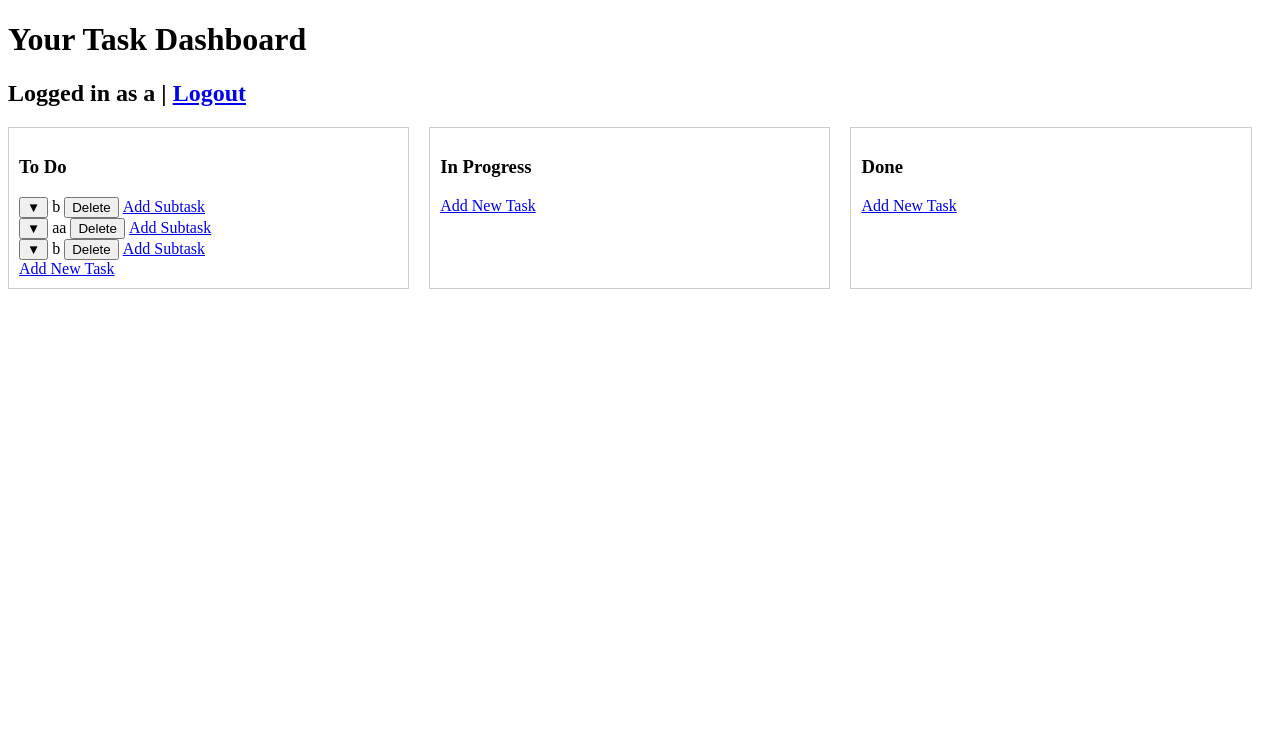
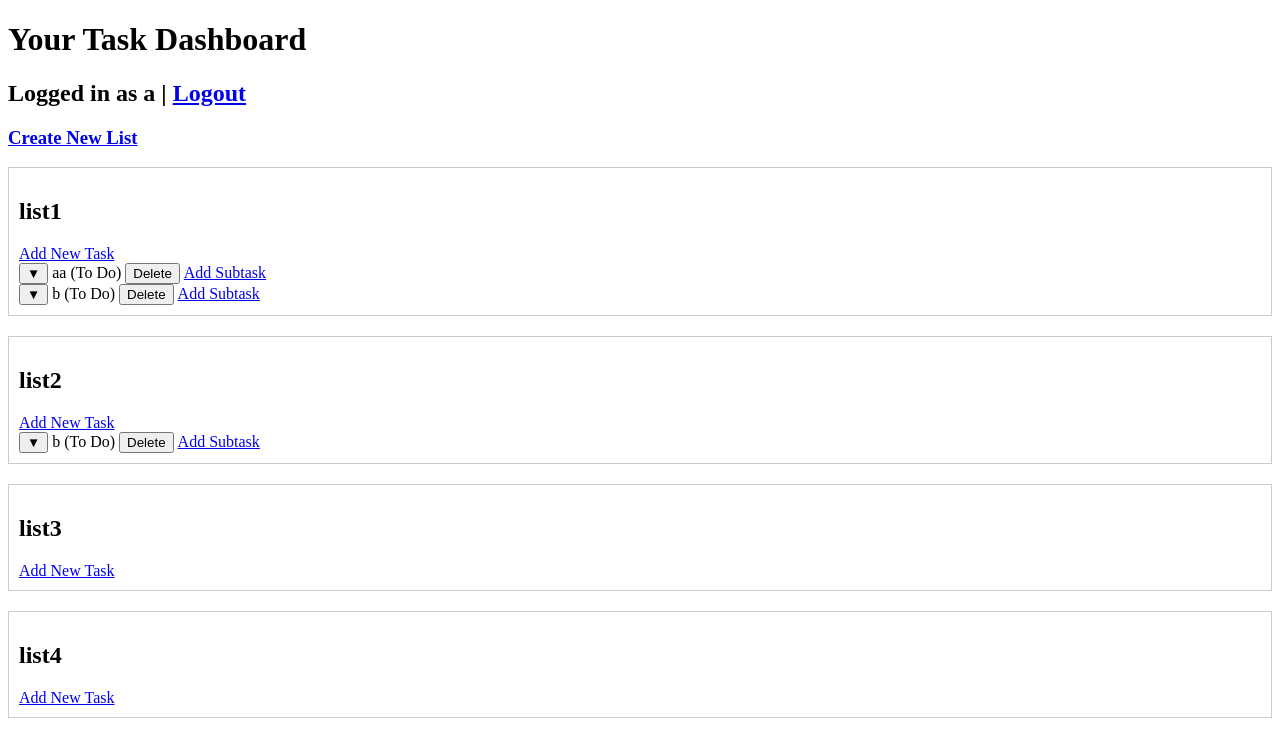
Before and after one commit to Taka0613/cs162_jinja, a Flask app: page / in a window 1280 px wide. Shown: the part 98-836 px from the top of the page. Before the commit the page ends 387 px from the top, so only its background shows below. Run offline with Flask 2, Linux system fonts and the light colour scheme; a user stored in the database is signed in; data comes from the database, SQL or seed files in the repository; both versions use the stored data as it was after the commit.

Commit message:
semifinal

```diff
--- a/app.py
+++ b/app.py
@@ -21,12 +21,13 @@ login_manager.init_app(app)
 login_manager.login_view = "login"
 
 
-# Models
 class User(db.Model, UserMixin):
     id = db.Column(db.Integer, primary_key=True)
     username = db.Column(db.String(150), nullable=False, unique=True)
     password_hash = db.Column(db.String(256), nullable=False)
-    task_groups = db.relationship("TaskGroup", backref="user", lazy=True)
+
+    # Update backref name to avoid conflict
+    task_groups = db.relationship("TaskGroup", backref="owner", lazy=True)
 
     def set_password(self, password):
         self.password_hash = generate_password_hash(password)
@@ -39,7 +40,9 @@ class TaskGroup(db.Model):
     id = db.Column(db.Integer, primary_key=True)
     title = db.Column(db.String(150), nullable=False)
     user_id = db.Column(db.Integer, db.ForeignKey("user.id"), nullable=False)
-    tasks = db.relationship("Task", backref="task_group", lazy=True)
+
+    # Use a unique backref name, like `task_group_tasks`
+    tasks = db.relationship("Task", backref="parent_group", lazy=True)
 
 
 class Task(db.Model):
@@ -47,13 +50,26 @@ class Task(db.Model):
     title = db.Column(db.String(150), nullable=False)
     status = db.Column(db.String(20), nullable=False, default="To Do")
     is_completed = db.Column(db.Boolean, default=False)
-    task_group_id = db.Column(db.Integer, db.ForeignKey("task_group.id"), nullable=True)
+    task_group_id = db.Column(
+        db.Integer, db.ForeignKey("task_group.id"), nullable=False
+    )
+
+    # Task now references `parent_group` instead of `task_group`
     parent_task_id = db.Column(db.Integer, db.ForeignKey("task.id"), nullable=True)
     subtasks = db.relationship(
         "Task", backref=db.backref("parent_task", remote_side=[id]), lazy=True
     )
     user_id = db.Column(db.Integer, db.ForeignKey("user.id"), nullable=False)
     user = db.relationship("User", backref="tasks")
+
+    @property
+    def get_depth(self):
+        depth = 1
+        parent = self.parent_task
+        while parent:
+            depth += 1
+            parent = parent.parent_task
+        return depth
 
 
 @login_manager.user_loader
@@ -98,6 +114,28 @@ def login():
     return render_template("login.html")
 
 
+@app.route("/create_task_group", methods=["GET", "POST"])
+@login_required
+def create_task_group():
+    if request.method == "POST":
+        title = request.form["title"]
+        # Check if the user already has a list with the same name
+        existing_group = TaskGroup.query.filter_by(
+            title=title, user_id=current_user.id
+        ).first()
+        if existing_group:
+            flash("A list with this name already exists.")
+            return redirect(url_for("create_task_group"))
+
+        new_group = TaskGroup(title=title, user_id=current_user.id)
+        db.session.add(new_group)
+        db.session.commit()
+        flash("New task group created successfully.")
+        return redirect(url_for("dashboard"))
+
+    return render_template("create_task_group.html")
+
+
 @app.route("/logout")
 @login_required
 def logout():
@@ -108,51 +146,42 @@ def logout():
 @app.route("/")
 @login_required
 def dashboard():
-    # Retrieve tasks categorized by status for the current user
-    categorized_tasks = {
-        "To Do": Task.query.filter_by(
-            status="To Do", parent_task_id=None, user_id=current_user.id
-        ).all(),
-        "In Progress": Task.query.filter_by(
-            status="In Progress", parent_task_id=None, user_id=current_user.id
-        ).all(),
-        "Done": Task.query.filter_by(
-            status="Done", parent_task_id=None, user_id=current_user.id
-        ).all(),
-    }
-    return render_template("dashboard.html", categorized_tasks=categorized_tasks)
+    task_groups = TaskGroup.query.filter_by(user_id=current_user.id).all()
+    return render_template("dashboard.html", task_groups=task_groups)
 
 
-@app.route("/add_task/<status>", methods=["GET", "POST"])
+@app.route("/task_groups/<int:group_id>/add_task", methods=["GET", "POST"])
 @login_required
-def add_task(status):
+def add_task(group_id):
+    task_group = TaskGroup.query.filter_by(id=group_id, user_id=current_user.id).first()
+    if not task_group:
+        flash("Task group not found or you don't have permission.")
+        return redirect(url_for("dashboard"))
+
     parent_task_id = request.args.get("parent_task_id")
-    if parent_task_id:
-        parent_task = Task.query.filter_by(
-            id=parent_task_id, user_id=current_user.id
-        ).first()
-        if not parent_task:
-            flash("Parent task not found.")
-            return redirect(url_for("dashboard"))
-    else:
-        parent_task = None
+    parent_task = (
+        Task.query.filter_by(id=parent_task_id, user_id=current_user.id).first()
+        if parent_task_id
+        else None
+    )
 
     if request.method == "POST":
         title = request.form["title"]
-        parent_task_id = request.form.get("parent_task_id")
-
-        # Create a new task and assign parent if it’s a subtask
+        status = request.form.get("status", "To Do")
         new_task = Task(
             title=title,
             status=status,
-            parent_task_id=parent_task_id if parent_task_id else None,
-            user_id=current_user.id,  # Associate the task with the current user
+            parent_task_id=parent_task.id if parent_task else None,
+            task_group_id=group_id,
+            user_id=current_user.id,
         )
         db.session.add(new_task)
         db.session.commit()
         return redirect(url_for("dashboard"))
 
-    return render_template("add_task.html", status=status, parent_task=parent_task)
+    return render_template(
+        "add_task.html", task_group=task_group, parent_task=parent_task
+    )
 
 
 @app.route("/tasks/<int:task_id>/add_subtask", methods=["GET", "POST"])
@@ -163,6 +192,14 @@ def add_subtask(task_id):
         flash("Parent task not found or you don't have permission.")
         return redirect(url_for("dashboard"))
 
+    # Retrieve the task group from the parent task
+    task_group = parent_task.parent_group
+
+    # Check the depth of the parent task
+    if parent_task.get_depth >= 3:
+        flash("Cannot add more than 3 levels of subtasks.")
+        return redirect(url_for("dashboard"))
+
     if request.method == "POST":
         title = request.form["title"]
         status = request.form.get("status", parent_task.status)
@@ -170,14 +207,16 @@ def add_subtask(task_id):
             title=title,
             status=status,
             parent_task_id=task_id,
-            user_id=current_user.id,  # Associate with the current user
+            task_group_id=parent_task.task_group_id,
+            user_id=current_user.id,
         )
         db.session.add(new_task)
         db.session.commit()
         return redirect(url_for("dashboard"))
 
+    # Pass task_group to the template context
     return render_template(
-        "add_task.html", status=parent_task.status, parent_task=parent_task
+        "add_task.html", task_group=task_group, parent_task=parent_task
     )
 
 
--- a/templates/dashboard.html
+++ b/templates/dashboard.html
@@ -1,14 +1,18 @@
+<!-- templates/dashboard.html -->
 {% extends "base.html" %}
 {% block title %}Dashboard{% endblock %}
 
 {% macro render_subtasks(task) %}
 <div style="margin-left: 20px;">
     <button class="collapse-btn" onclick="toggleSubtasks({{ task.id }})">▼</button>
-    <span>{{ task.title }}</span>
+    <span>{{ task.title }} ({{ task.status }})</span>
     <form action="{{ url_for('delete_task', task_id=task.id) }}" method="POST" style="display: inline;">
         <button type="submit">Delete</button>
     </form>
-    <a href="{{ url_for('add_subtask', task_id=task.id) }}">Add Subtask</a>
+    {% if task.get_depth < 3 %} <a href="{{ url_for('add_subtask', task_id=task.id) }}">Add Subtask</a>
+        {% else %}
+        <span style="color: gray;">Max depth reached</span>
+        {% endif %}
 
         {% if task.subtasks %}
         <div class="subtasks" id="subtasks-{{ task.id }}" style="margin-left: 20px; display: none;">
@@ -21,27 +25,33 @@
 {% endmacro %}
 
 {% block content %}
-
 <h1>Your Task Dashboard</h1>
 
 <div>
     <h2>Logged in as {{ current_user.username }} | <a href="{{ url_for('logout') }}">Logout</a></h2>
 </div>
 
-<div style="display: flex; gap: 20px;">
-    <!-- To Do Column -->
-    <div style="border: 1px solid #ccc; padding: 10px; width: 30%;">
-        <h3>To Do</h3>
-        {% for task in categorized_tasks['To Do'] %}
+<div>
+    <h3><a href="{{ url_for('create_task_group') }}">Create New List</a></h3>
+</div>
+
+{% for group in task_groups %}
+<div style="border: 1px solid #ccc; padding: 10px; margin-bottom: 20px;">
+    <h2>{{ group.title }}</h2>
+    <a href="{{ url_for('add_task', group_id=group.id) }}">Add New Task</a>
+    {% for task in group.tasks %}
+    {% if not task.parent_task_id %}
     <div>
         <button class="collapse-btn" onclick="toggleSubtasks({{ task.id }})">▼</button>
-            <span>{{ task.title }}</span>
+        <span>{{ task.title }} ({{ task.status }})</span>
         <form action="{{ url_for('delete_task', task_id=task.id) }}" method="POST" style="display: inline;">
             <button type="submit">Delete</button>
         </form>
-            <a href="{{ url_for('add_subtask', task_id=task.id) }}">Add Subtask</a>
+        {% if task.get_depth < 3 %} <a href="{{ url_for('add_subtask', task_id=task.id) }}">Add Subtask</a>
+            {% else %}
+            <span style="color: gray;">Max depth reached</span>
+            {% endif %}
 
-            <!-- Render subtasks recursively -->
             {% if task.subtasks %}
             <div class="subtasks" id="subtasks-{{ task.id }}" style="margin-left: 20px; display: none;">
                 {% for subtask in task.subtasks %}
@@ -50,60 +60,10 @@
             </div>
             {% endif %}
     </div>
-        {% endfor %}
-        <a href="{{ url_for('add_task', status='To Do') }}">Add New Task</a>
-    </div>
-
-    <!-- In Progress Column -->
-    <div style="border: 1px solid #ccc; padding: 10px; width: 30%;">
-        <h3>In Progress</h3>
-        {% for task in categorized_tasks['In Progress'] %}
-        <div>
-            <button class="collapse-btn" onclick="toggleSubtasks({{ task.id }})">▼</button>
-            <span>{{ task.title }}</span>
-            <form action="{{ url_for('delete_task', task_id=task.id) }}" method="POST" style="display: inline;">
-                <button type="submit">Delete</button>
-            </form>
-            <a href="{{ url_for('add_subtask', task_id=task.id) }}">Add Subtask</a>
-
-            <!-- Render subtasks recursively -->
-            {% if task.subtasks %}
-            <div class="subtasks" id="subtasks-{{ task.id }}" style="margin-left: 20px; display: none;">
-                {% for subtask in task.subtasks %}
-                {{ render_subtasks(subtask) }}
+    {% endif %}
     {% endfor %}
 </div>
-            {% endif %}
-        </div>
 {% endfor %}
-        <a href="{{ url_for('add_task', status='In Progress') }}">Add New Task</a>
-    </div>
-
-    <!-- Done Column -->
-    <div style="border: 1px solid #ccc; padding: 10px; width: 30%;">
-        <h3>Done</h3>
-        {% for task in categorized_tasks['Done'] %}
-        <div>
-            <button class="collapse-btn" onclick="toggleSubtasks({{ task.id }})">▼</button>
-            <span>{{ task.title }}</span>
-            <form action="{{ url_for('delete_task', task_id=task.id) }}" method="POST" style="display: inline;">
-                <button type="submit">Delete</button>
-            </form>
-            <a href="{{ url_for('add_subtask', task_id=task.id) }}">Add Subtask</a>
-
-            <!-- Render subtasks recursively -->
-            {% if task.subtasks %}
-            <div class="subtasks" id="subtasks-{{ task.id }}" style="margin-left: 20px; display: none;">
-                {% for subtask in task.subtasks %}
-                {{ render_subtasks(subtask) }}
-                {% endfor %}
-            </div>
-            {% endif %}
-        </div>
-        {% endfor %}
-        <a href="{{ url_for('add_task', status='Done') }}">Add New Task</a>
-    </div>
-</div>
 
 <script>
     function toggleSubtasks(taskId) {
@@ -118,5 +78,4 @@
         }
     }
 </script>
-
 {% endblock %}
```
Also changed, not shown: templates/add_task.html (+6 -13 lines), todo.db. Lines whose indentation alone changed are shown as unchanged.
